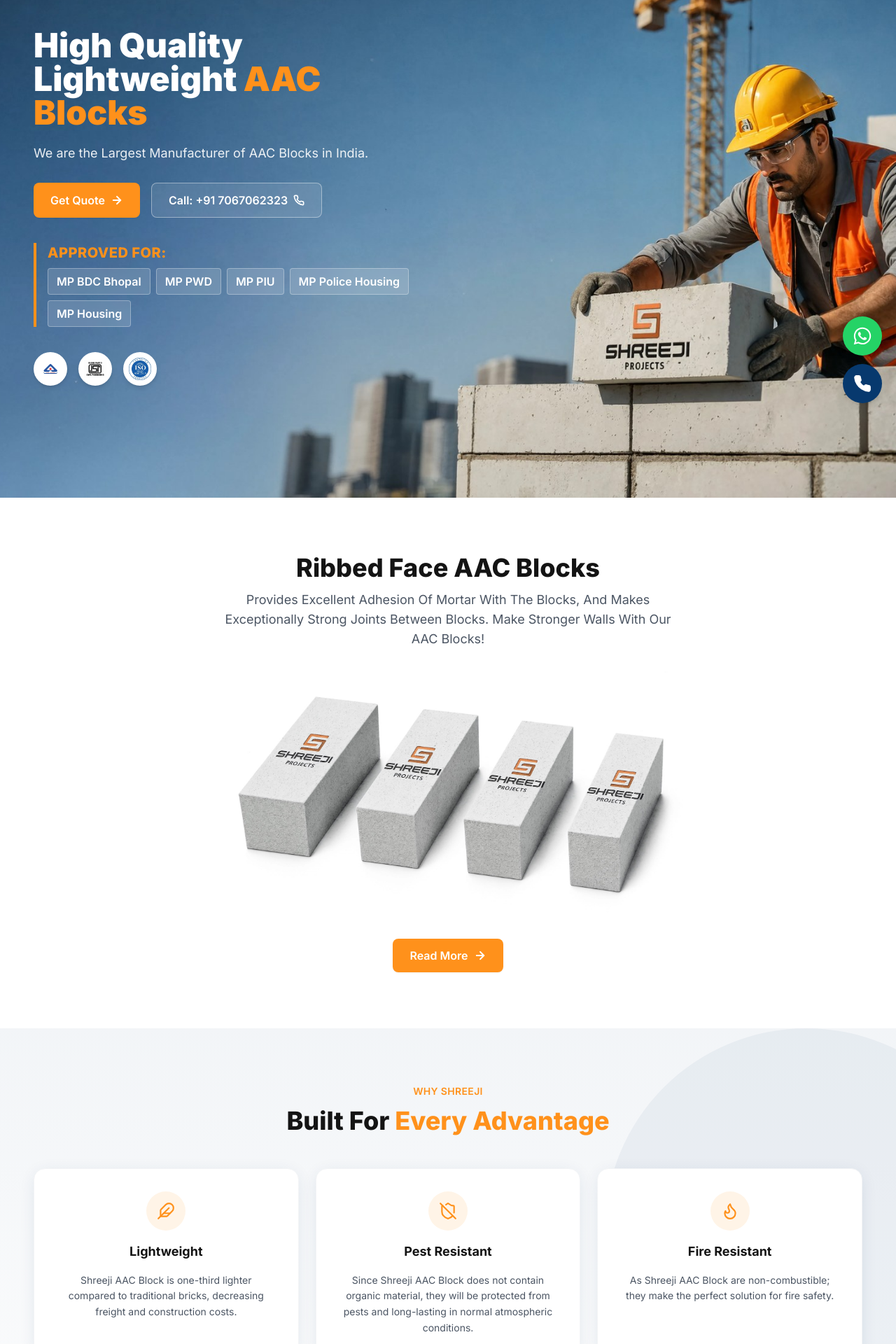
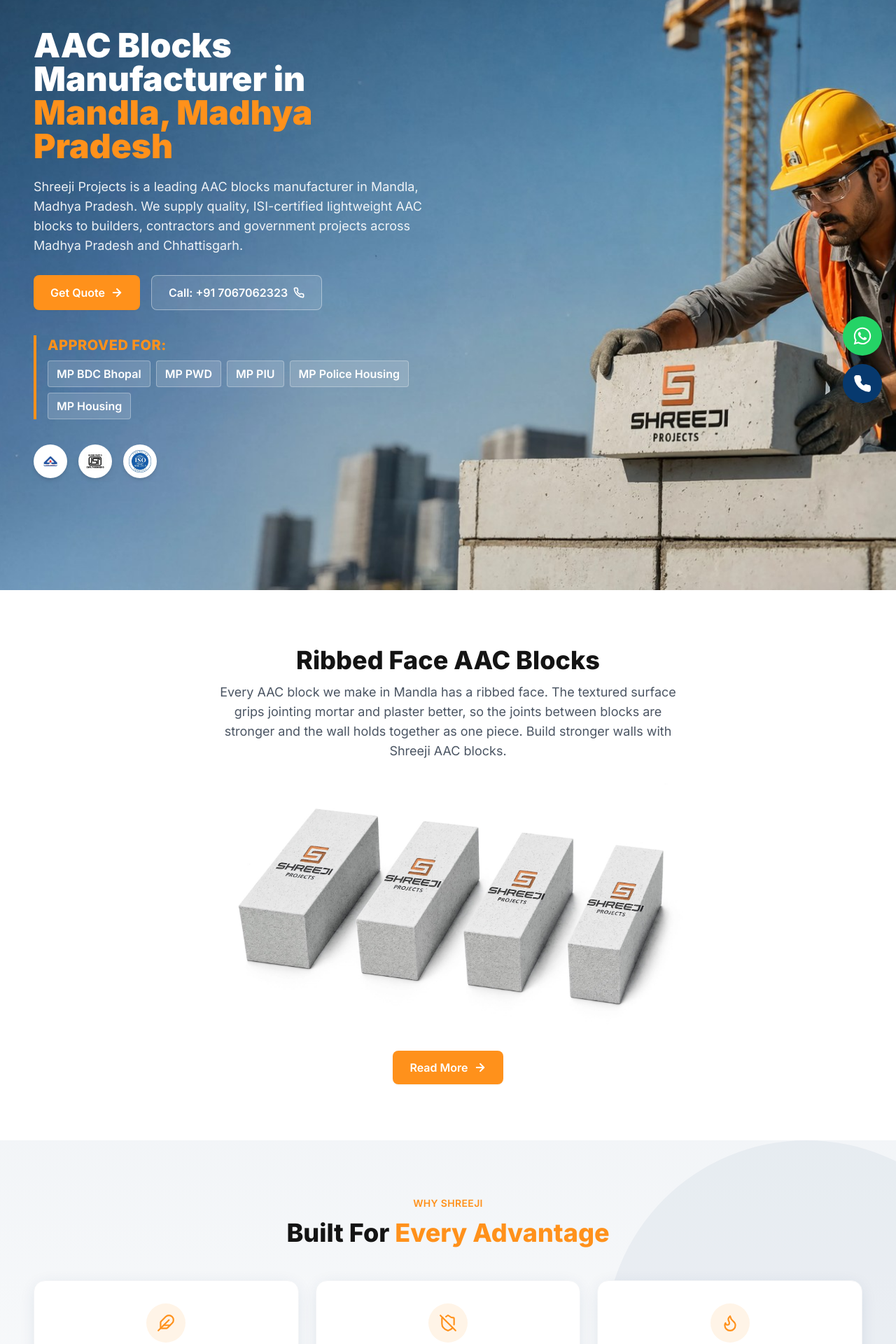
Before and after one commit to brandliftmarketingconsultancy/Shreeji-projects-mandla, a React (Vite) app: page / in a window 1280 px wide. Shown: the part 200-2120 px from the top of the page at 70% size. Built offline with nearby package versions, Linux system fonts and the light colour scheme.

Commit message:
meta tags and home page content updated

```diff
--- a/package.json
+++ b/package.json
@@ -12,6 +12,7 @@
     "lucide-react": "^0.383.0",
     "react": "^18.3.1",
     "react-dom": "^18.3.1",
+    "react-helmet-async": "^3.0.0",
     "react-icons": "^5.7.0",
     "react-router-dom": "^6.26.0"
   },
--- a/src/data/content.js
+++ b/src/data/content.js
@@ -1,9 +1,10 @@
 export const hero = {
   image: '/images/Shreeji_Hero_Banner.jpg',
   imageAlt: 'Construction worker placing a Shreeji AAC block',
-  titleLine1: 'High Quality Lightweight',
-  titleHighlight: 'AAC Blocks',
-  subtitle: 'We are the Largest Manufacturer of AAC Blocks in India.',
+  titleLine1: 'AAC Blocks Manufacturer in',
+  titleHighlight: 'Mandla, Madhya Pradesh',
+  subtitle: 'Shreeji Projects is a leading AAC blocks manufacturer in Mandla, Madhya Pradesh. We supply quality, ISI-certified lightweight AAC blocks to builders, contractors and government projects across Madhya Pradesh and Chhattisgarh.',
+
   primaryCta: 'Get Quote',
   primaryCtaHref: '/contact',
   secondaryCtaPrefix: 'Call: ',
@@ -39,7 +40,7 @@
 export const ribbedFace = {
   title: 'Ribbed Face AAC Blocks',
   subtitle:
-    'Provides Excellent Adhesion Of Mortar With The Blocks, And Makes Exceptionally Strong Joints Between Blocks. Make Stronger Walls With Our AAC Blocks!',
+    'Every AAC block we make in Mandla has a ribbed face. The textured surface grips jointing mortar and plaster better, so the joints between blocks are stronger and the wall holds together as one piece. Build stronger walls with Shreeji AAC blocks.',
   image: '/images/Shreeji_Product_Detail_Row.jpg',
   imageAlt: 'Shreeji ribbed face AAC blocks, four sizes shown',
   cta: 'Read More',
@@ -63,9 +64,9 @@
   imageAlt: 'Worker holding a Shreeji AAC block inside a building under construction',
   badgeIcon: 'feather',
   badgeLabel: '3 Times Lighter Than Red Bricks',
-  title: 'No More Worries Of Heavy-Weight. Build Higher - Renovate Higher',
+  title: 'Build Higher with Lightweight AAC Blocks',
   description:
-    'Say goodbye to concerns about heavy weight in your constructions! Embrace the worry-free solution with our lightweight AAC blocks, ensuring your buildings stay sturdy without the burden of unnecessary weight. Being 60% Lighter than regular bricks, ensures proper weight distribution and strength when building higher.',
+    'Heavy walls add load to your structure and cost to your project. Shreeji lightweight AAC blocks are up to 60% lighter than regular bricks, so your building carries less dead weight and stays strong. The larger block size also means fewer joints and quicker laying, whether you are constructing a new building or renovating one in Mandla.',
   points: [
     { icon: 'truck', label: 'Fast Delivery' },
     { icon: 'users', label: 'Best Customer Support' },
@@ -78,12 +79,12 @@
 export const affordablePromo = {
   imageSide: 'left',
   image: '/images/shreeji-contractor-portrait.jpg',
-  imageAlt: 'Mason building a wall with Shreeji AAC blocks in a rural site',
+  imageAlt: 'Affordable AAC Blocks That Lower Your Construction Cost',
   badgeIcon: 'piggyBank',
   badgeLabel: 'Build Your Dream Home In Budget',
   title: 'Most Affordable Building Blocks',
   descriptionPrefix:
-    'Shreeji AAC Blocks stand out as the most affordable choice, being 60% lighter than red bricks, with lightweight, larger size, and excellent properties contributing to lower construction costs – offering a winning combination of durability, energy efficiency, and cost-effectiveness. Delivering in ',
+    'Shreeji AAC blocks reduce the total cost of building. Their light weight cuts freight and labour effort, larger blocks mean faster laying, and strong insulation lowers energy bills after you move in. Get durable, energy-efficient blocks at a fair price, delivered across Madhya Pradesh and Chhattisgarh.',
   points: [
     { icon: 'zap', label: 'Energy Savings' },
     { icon: 'users', label: 'Savings On Labour Cost' },
@@ -101,15 +102,15 @@
   lightBlockText: 'Shreeji',
   titlePrefix: 'Shreeji Blocks Are ',
   titleHighlight: '60% Lighter',
-  titleSuffix: ' Than Red Bricks, Offering Superior Strength And a Larger Size.',
+  titleSuffix: ' Than Red Bricks',
   description:
-    'Shreeji AAC Blocks are light and easy to work with common tools making construction onsite faster than ever.',
+    'Shreeji AAC blocks are larger than a red brick and light enough to handle and cut with common tools, so walls go up faster with less labour. This is why more builders now choose AAC blocks over red bricks.',
   cta: 'Get a free quote',
   ctaHref: '/contact',
 }
 
 export const footerBanner =
-  'Shreeji AAC Blocks – Fast Delivery in Madhya Pradesh and Chhattisgarh'
+  'Shreeji AAC Blocks: Fast Delivery from Mandla across Madhya Pradesh and Chhattisgarh'
 
 export const heroBadges = [
   { label: 'BIS Certified', icon: 'bis' },
@@ -122,31 +123,31 @@
     title: 'Lightweight',
     icon: 'feather',
     description:
-      'Shreeji AAC Block is one-third lighter compared to traditional bricks, decreasing freight and construction costs.',
+      'Shreeji AAC blocks are up to 60% lighter than red bricks. Lower weight means lower freight cost, less load on the structure and faster work on site.',
   },
   {
     title: 'Pest Resistant',
     icon: 'shield-ban',
     description:
-      'Since Shreeji AAC Block does not contain organic material, they will be protected from pests and long-lasting in normal atmospheric conditions.',
+      'AAC contains no organic material, so termites and other pests have nothing to feed on. Your walls stay protected for years under normal conditions.',
   },
   {
     title: 'Fire Resistant',
     icon: 'flame',
     description:
-      'As Shreeji AAC Block are non-combustible; they make the perfect solution for fire safety.',
+      'Shreeji AAC blocks are non-combustible, which makes them a dependable choice for fire-safe walls in homes, commercial buildings and public projects.',
   },
   {
     title: 'Moisture Resistant',
     icon: 'droplets',
     description:
-      'AAC blocks have a closed-cell structure, which means they contain tiny, closely packed air bubbles. These cells act as a barrier against the penetration of moisture.',
+      'AAC has a closed-cell structure made of tiny, closely packed air bubbles. These cells limit moisture from entering the wall and help it stay dry and durable.',
   },
   {
     title: 'Energy Savings',
     icon: 'zap',
     description:
-      'Shreeji AAC Block has strong thermal insulation properties that keep the heat during winter and prevent hot air from getting in during summer resulting in high savings on heating and cooling.',
+      'The cellular structure gives strong thermal insulation. It keeps heat out in the Madhya Pradesh summer and holds warmth during winter, so you spend less on cooling and heating.',
   },
 ]
 
@@ -155,7 +156,7 @@
 
 export const products = [
   { title: 'AAC Blocks', image: '/images/shreeji-engineer-holding-block.png', href: '/products/aac-blocks' },
-  { title: 'Fly Ash Bricks', image: '/images/Fly_Ash_Brick_Eco_Friendly.jpg', href: '/products/fly-ash-bricks'  },
+  { title: 'Fly Ash Bricks', image: '/images/Fly_Ash_Brick_Eco_Friendly.jpg', href: '/products/fly-ash-bricks' },
   { title: 'Paver Blocks', image: '/images/Paver_Blocks_Commercial.jpg', href: '/products/paver-blocks' },
   { title: 'Fencing Poles', image: '/images/Fencing_Poles_Agriculture.jpg', href: '/products/fencing-poles' },
   { title: 'Cover Blocks', image: '/images/Cover_Blocks_Cube_Block_Type.jpg', href: '/products/cover-blocks' },
--- a/src/main.jsx
+++ b/src/main.jsx
@@ -1,13 +1,16 @@
 import React from 'react'
 import ReactDOM from 'react-dom/client'
 import { BrowserRouter } from 'react-router-dom'
+import { HelmetProvider } from 'react-helmet-async'
 import App from './App.jsx'
 import './index.css'
 
 ReactDOM.createRoot(document.getElementById('root')).render(
   <React.StrictMode>
-    <BrowserRouter>
-      <App />
-    </BrowserRouter>
+    <HelmetProvider>
+      <BrowserRouter>
+        <App />
+      </BrowserRouter>
+    </HelmetProvider>
   </React.StrictMode>,
 )
--- a/src/pages/Home.jsx
+++ b/src/pages/Home.jsx
@@ -3,12 +3,36 @@
 import Features from '../components/sections/Features.jsx'
 import Products from '../components/sections/Products.jsx'
 import WhyChooseUs from '../components/sections/WhyChooseUs.jsx'
+import { Helmet } from 'react-helmet-async'
 import AffordablePromo from '../components/sections/AffordablePromo.jsx'
 import WeightComparison from '../components/sections/WeightComparison.jsx'
 
 export default function Home() {
   return (
     <>
+    <Helmet>
+  <title>AAC Blocks Manufacturer in Mandla, MP | Shreeji Projects</title>
+
+  <meta
+    name="description"
+    content="Leading AAC blocks manufacturer in Mandla, MP. ISI-certified lightweight AAC blocks, fly ash bricks, paver blocks and more. Call for a free quote."
+  />
+
+  <meta
+    name="keywords"
+    content="aac blocks manufacturer, aac blocks manufacturer mandla, aac blocks manufacturer madhya pradesh, aac blocks mandla, aac blocks supplier mp, lightweight aac blocks mandla, aac blocks vs red bricks, fly ash bricks, paver blocks, cover blocks, rcc fencing pole, bricks manufacturer"
+  />
+
+  <meta
+    name="robots"
+    content="index, follow"
+  />
+
+  <link
+    rel="canonical"
+    href="https://shreeji-projects-mandla.vercel.app/"
+  />
+</Helmet>
       <Hero />
       <RibbedFaceHighlight />
       <Features />
```
Also changed, not shown: 1 other file (tests, documents, lock files or other folders). Lines whose indentation alone changed are shown as unchanged.
